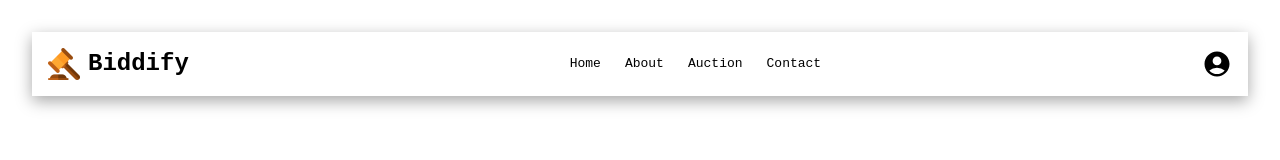
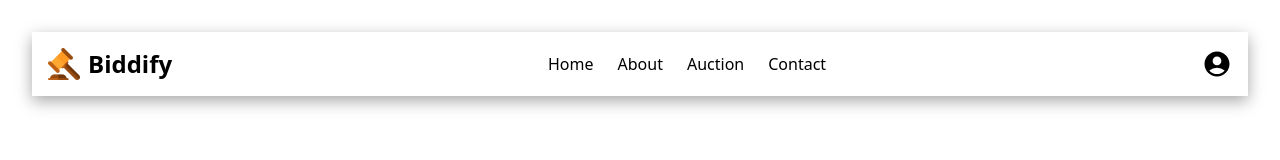
Before and after one commit to Shankzzz1/BidWeb, a React (Vite) app in the folder bidweb/: page / in a window 1280 px wide. Shown: the top 160 px of the page. Built offline with nearby package versions, Linux system fonts and the light colour scheme.

Commit message:
Shashank #7

```diff
--- a/bidweb/src/index.css
+++ b/bidweb/src/index.css
@@ -15,15 +15,3 @@
   ::-webkit-scrollbar-thumb {
     background: black; /* Your black line */
   }
-
-  /* For Firefox */
-  * {
-    scrollbar-width: thin;
-    scrollbar-color: black transparent;
-  }
-
-  body {
-    margin: 0;
-    padding: 0;
-    font-family: monospace;
-  }
```
